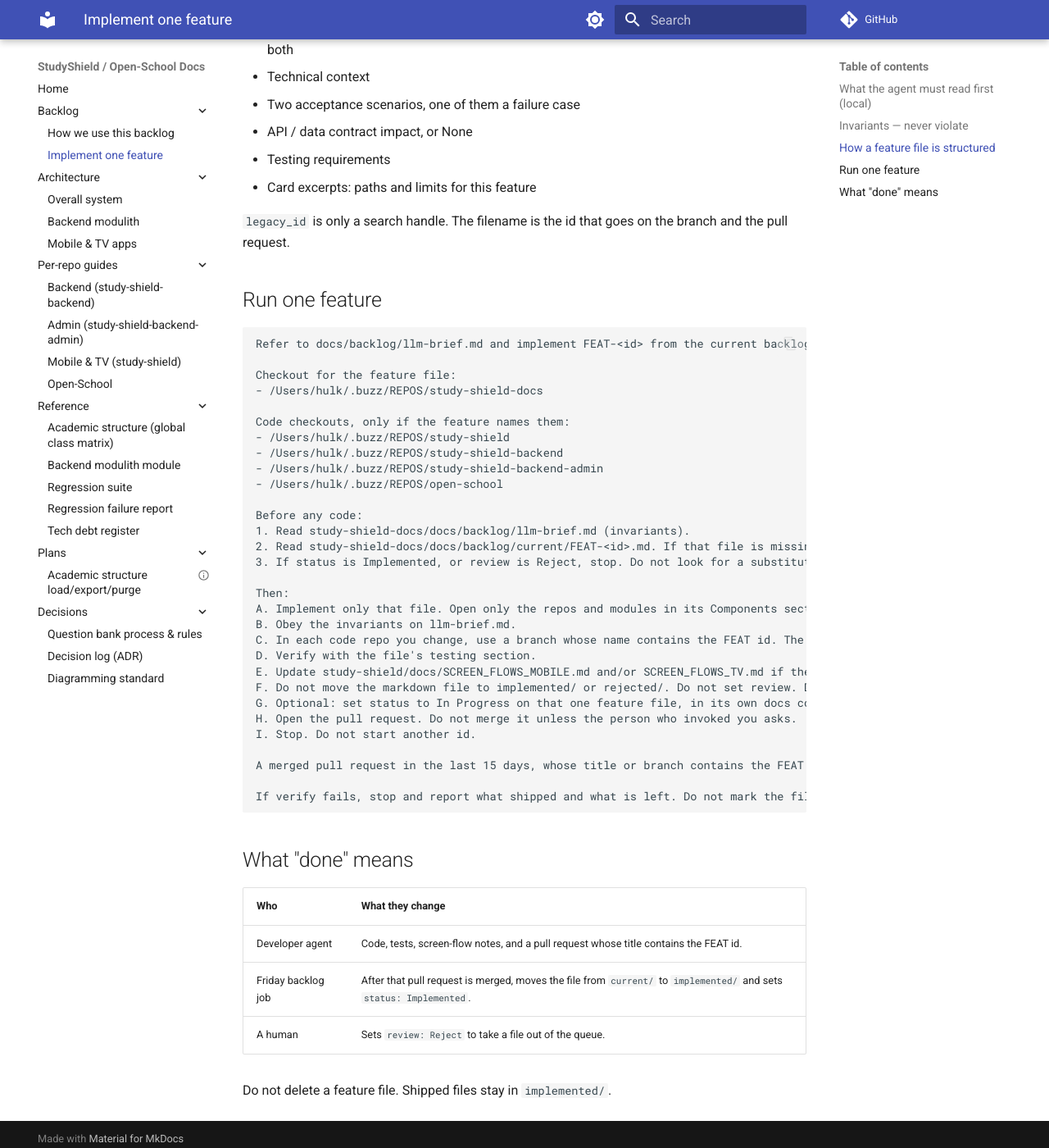
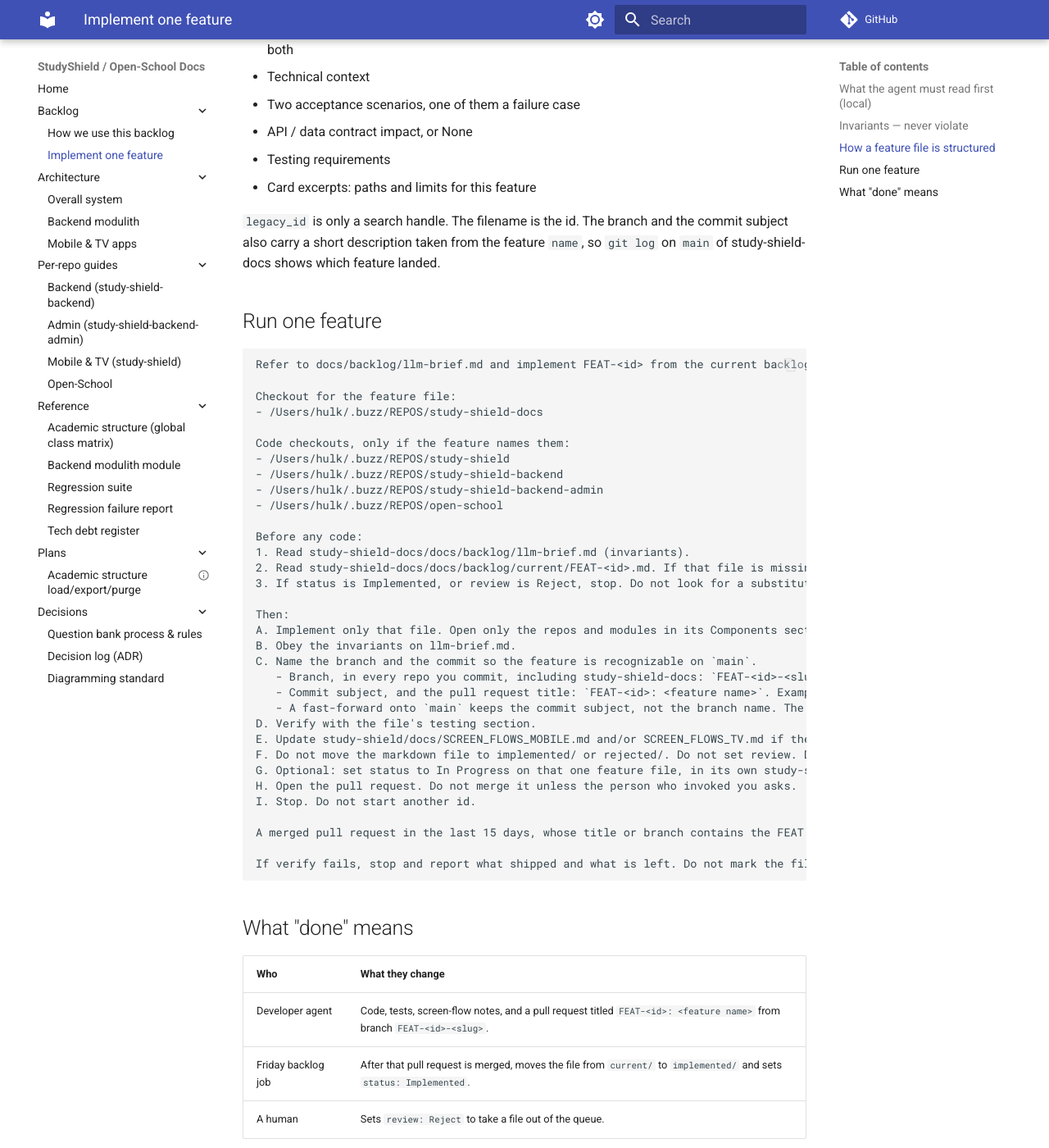
Before and after one commit to krushnatkhawale/study-shield-docs, an MkDocs documentation site: the page built from docs/backlog/llm-brief.md, in a window 1280 px wide and 1400 px high, scrolled down 1763 px. Shown: the whole window at 82% size. Built offline with MkDocs 1.6.1 and Material for MkDocs 9.7.7, drawn with Linux system fonts in a browser that asks for light colours; comment, search, counter and statistics services are not loaded.

Commit message:
docs: name feature branches with the id and a short description

```diff
--- a/docs/backlog/llm-brief.md
+++ b/docs/backlog/llm-brief.md
@@ -51,7 +51,7 @@ Body:
 - Testing requirements
 - Card excerpts: paths and limits for this feature
 
-`legacy_id` is only a search handle. The filename is the id that goes on the branch and the pull request.
+`legacy_id` is only a search handle. The filename is the id. The branch and the commit subject also carry a short description taken from the feature `name`, so `git log` on `main` of study-shield-docs shows which feature landed.
 
 ## Run one feature
 
@@ -75,11 +75,14 @@ Before any code:
 Then:
 A. Implement only that file. Open only the repos and modules in its Components section. Stay inside its acceptance and card excerpts.
 B. Obey the invariants on llm-brief.md.
-C. In each code repo you change, use a branch whose name contains the FEAT id. The pull request title must contain the FEAT id.
+C. Name the branch and the commit so the feature is recognizable on `main`.
+   - Branch, in every repo you commit, including study-shield-docs: `FEAT-<id>-<slug>`. `<slug>` is two to four kebab-case words from the feature name. Example: `FEAT-1793560481378-quiz-setup-select`.
+   - Commit subject, and the pull request title: `FEAT-<id>: <feature name>`. Example: `FEAT-1793560481378: Quiz Setup Select sends that quiz`.
+   - A fast-forward onto `main` keeps the commit subject, not the branch name. The subject is what shows in the history of study-shield-docs.
 D. Verify with the file's testing section.
 E. Update study-shield/docs/SCREEN_FLOWS_MOBILE.md and/or SCREEN_FLOWS_TV.md if the UI changed.
 F. Do not move the markdown file to implemented/ or rejected/. Do not set review. Do not edit index.md or this brief.
-G. Optional: set status to In Progress on that one feature file, in its own docs commit. Skip this if you are not committing docs.
+G. Optional: set status to In Progress on that one feature file, in its own study-shield-docs commit on `FEAT-<id>-<slug>`, with subject `FEAT-<id>: <feature name>`. Skip this if you are not committing docs.
 H. Open the pull request. Do not merge it unless the person who invoked you asks.
 I. Stop. Do not start another id.
 
@@ -92,7 +95,7 @@ If verify fails, stop and report what shipped and what is left. Do not mark the
 
 | Who | What they change |
 |-----|------------------|
-| Developer agent | Code, tests, screen-flow notes, and a pull request whose title contains the FEAT id. |
+| Developer agent | Code, tests, screen-flow notes, and a pull request titled `FEAT-<id>: <feature name>` from branch `FEAT-<id>-<slug>`. |
 | Friday backlog job | After that pull request is merged, moves the file from `current/` to `implemented/` and sets `status: Implemented`. |
 | A human | Sets `review: Reject` to take a file out of the queue. |
 
```
